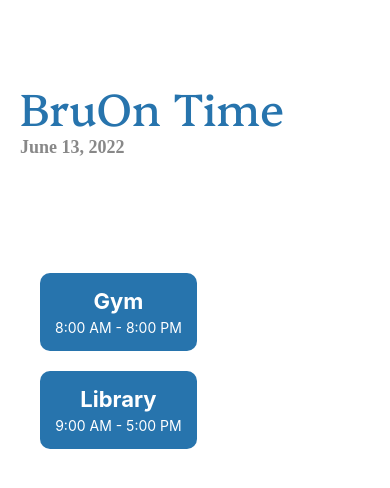
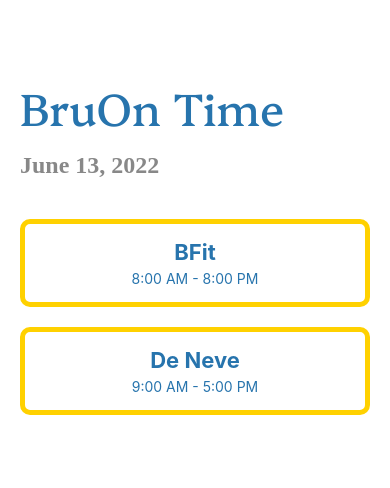
Before and after one commit to ishanroyyuru/BruinOnTime-frontend, a React Native app in the folder Iris-Frontend/: screen / in a window 390 px wide. Shown: the top 488 px of the page. Built offline with nearby package versions, Linux system fonts and the light colour scheme.

Commit message:
Static frontend implemented

```diff
--- a/Iris-Frontend/App.js
+++ b/Iris-Frontend/App.js
@@ -21,18 +21,18 @@
         June 13, 2022
       </Text>
 
-      <View style={styles.container}>
+      <View>
         <TouchableOpacity style={styles.button}>
           <View style={styles.buttonContent}>
-          <Text style={styles.title}>Gym</Text>
-          <Text style={styles.subtitle}>8:00 AM - 8:00 PM</Text>
+            <Text style={styles.facilityTitle}>BFit</Text>
+            <Text style={styles.facilitySubtitle}>8:00 AM - 8:00 PM</Text>
           </View>
         </TouchableOpacity>
 
         <TouchableOpacity style={styles.button}>
           <View style={styles.buttonContent}>
-          <Text style={styles.title}>Library</Text>
-          <Text style={styles.subtitle}>9:00 AM - 5:00 PM</Text>
+            <Text style={styles.facilityTitle}>De Neve</Text>
+            <Text style={styles.facilitySubtitle}>9:00 AM - 5:00 PM</Text>
           </View>
         </TouchableOpacity>
       </View>
@@ -45,12 +45,11 @@
 const styles = StyleSheet.create({
   container: {
     flex: 1,
-    backgroundColor: '#fff',
     alignItems: 'flex-start', // Align all items to the left
-    justifyContent: 'flex-start',
     paddingTop: 75, // Move the content down to avoid the top bar clipping
     paddingLeft: 20, // Add padding to the left for consistent margins
     paddingRight: 20, // Add padding to the right as well
+    width: 350,
   },
   title: {
     marginBottom: 15, // Adjust margin for spacing below the title
@@ -64,31 +63,30 @@
   },
   date: {
     color: "#888888",
-    fontSize: 18,
+    fontSize: 24,
     fontFamily: "General Sans",
     fontWeight: "bold",
     marginBottom: 30, // Add some space before the headers
     textAlign: 'left', // Date is left-justified
   },
   button: {
-    backgroundColor: '#2774AD', // Background color of the button
     padding: 15,
     borderRadius: 10,
-    width: "100%", // Adjust the width to your preference
+    width: 350, // Adjust the width to your preference
     marginVertical: 10, // Add spacing between buttons
-    elevation: 5, // Optional: add shadow for Android
-
+    borderWidth: 5,
+    borderColor: "#FFD100",
   },
   buttonContent: {
     alignItems: 'center',
   },
-  title: {
-    color: '#fff',
+  facilityTitle: {
+    color: "#2774AD",
     fontSize: 22,
     fontWeight: 'bold',
   },
-  subtitle: {
-    color: '#fff',
+  facilitySubtitle: {
+    color: "#2774AD",
     fontSize: 14,
     marginTop: 5, // Space between title and subtitle
   },
```
Lines whose indentation alone changed are shown as unchanged.
